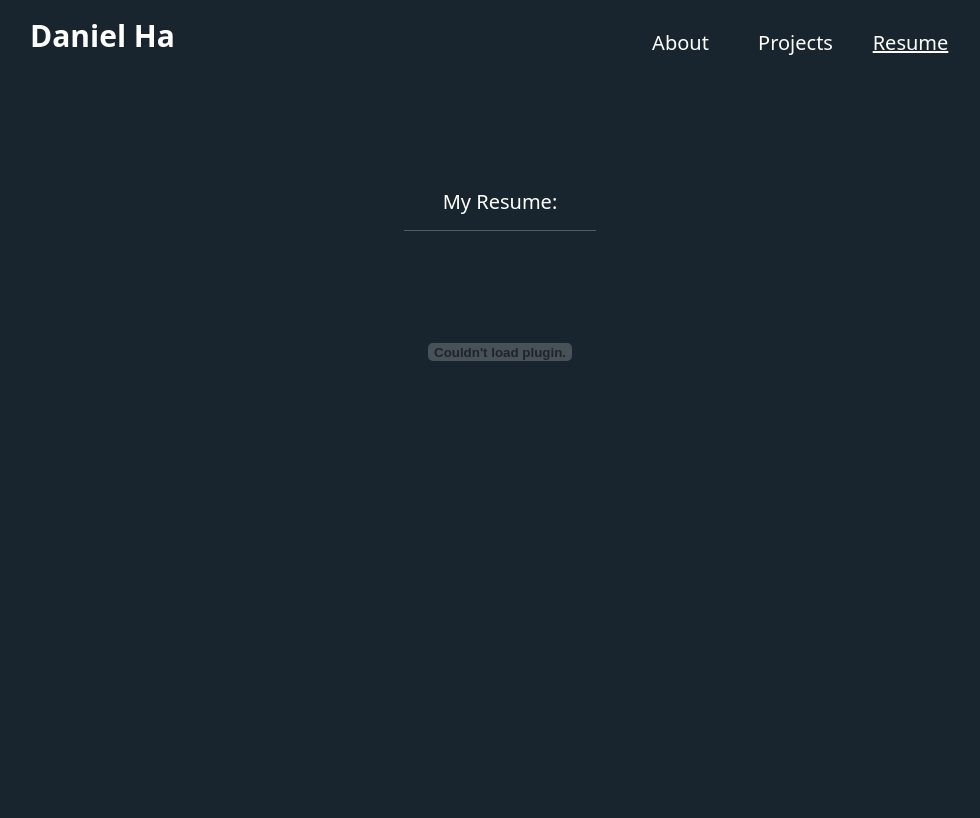
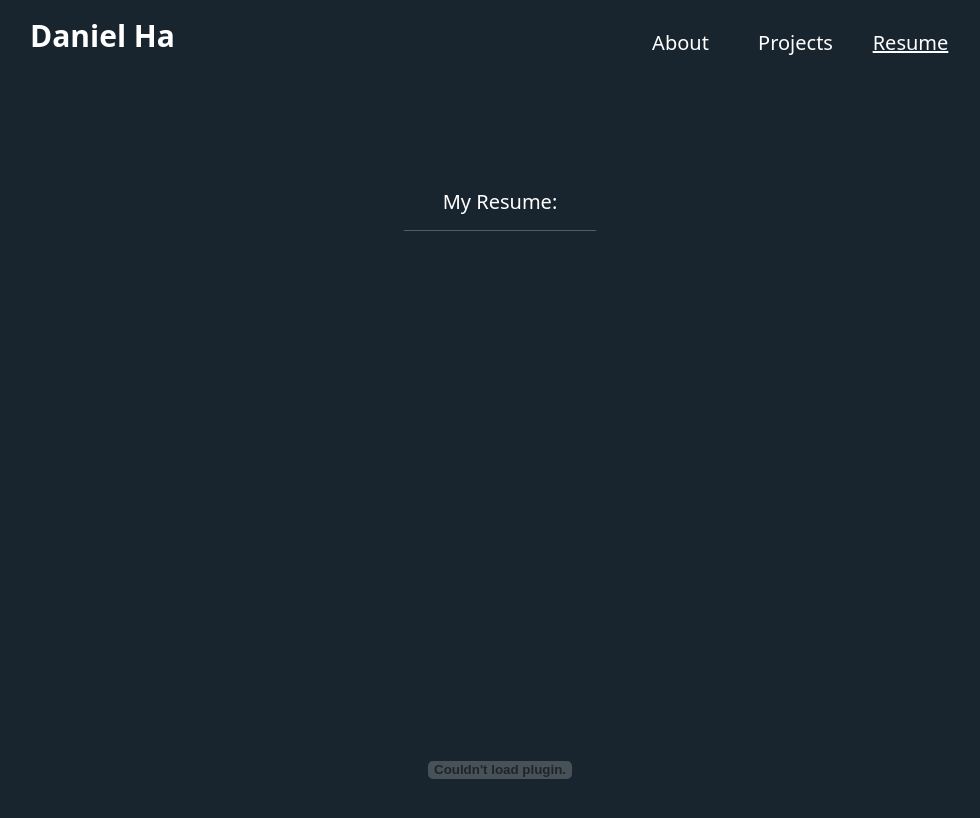
Before and after one commit to Daniel-Ha/Personal-Website, a React (Create React App) app: page /Personal-Website/resume in a window 1280 px wide. Shown: the top 818 px of the page, without its empty margins (140-1120 px from the left). Built offline with nearby package versions, Linux system fonts and the light colour scheme.

Commit message:
trying more things to fix pdf in resume component

```diff
--- a/src/components/Resume.css
+++ b/src/components/Resume.css
@@ -5,7 +5,6 @@
     margin-right: auto; /* Center the text horizontally */
     padding-bottom: 30px;
 }
-
 
 .page-content {
     margin-top: 10px;
@@ -20,11 +19,21 @@
     margin-right: auto; /* Center the text horizontally */
 }
 
-.resume-pdf {
+.resume-pdf-wrapper {
+    position: relative;
     display: block;
     margin-left: auto; /* Center the pdf horizontally */
     margin-right: auto; /* Center the pdf horizontally */
     max-width: 100%; /* Set maximum width to 100% */
-    width: 70%; /* Set width to 80% of the container */
-    height: auto; /* Set height to 800px */
+    width: 70%; /* Set width to 70% of the container */
+    padding-top: 77%; /* Set padding-top to maintain the aspect ratio of 8.5x11 */
+    overflow: hidden; /* Hide anything outside the container */
 }
+
+.resume-pdf {
+    position: absolute; /* Absolute positioning within the wrapper */
+    top: 0;
+    left: 0;
+    width: 100%; /* Fill the container */
+    height: 100%; /* Fill the container */
+}
--- a/src/components/Resume.js
+++ b/src/components/Resume.js
@@ -6,10 +6,12 @@ function Resume() {
     <div>
       <h1 className='intro-text'>My Resume:</h1>
       <hr className="white-divider-r" />
-      <embed className='resume-pdf'
-        src={`${process.env.PUBLIC_URL}/Daniel_Ha_Resume.pdf`}
-        type="application/pdf"
-      />
+      <div className="resume-pdf-wrapper">
+        <embed className='resume-pdf'
+          src={`${process.env.PUBLIC_URL}/Daniel_Ha_Resume.pdf`}
+          type="application/pdf"
+        />
+      </div>
     </div>
   );
 }
```
